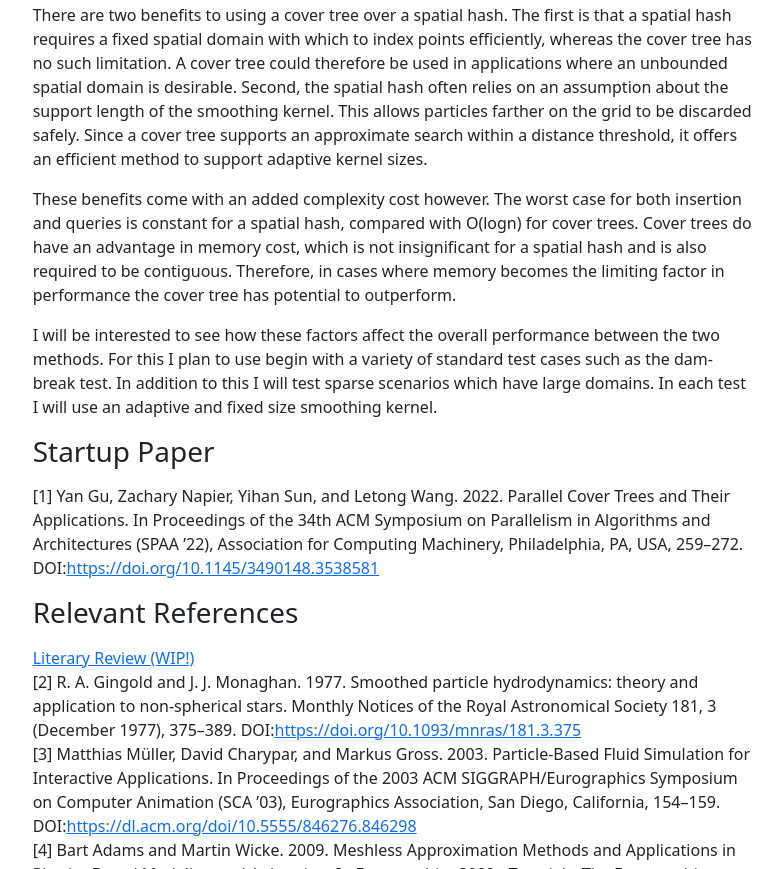
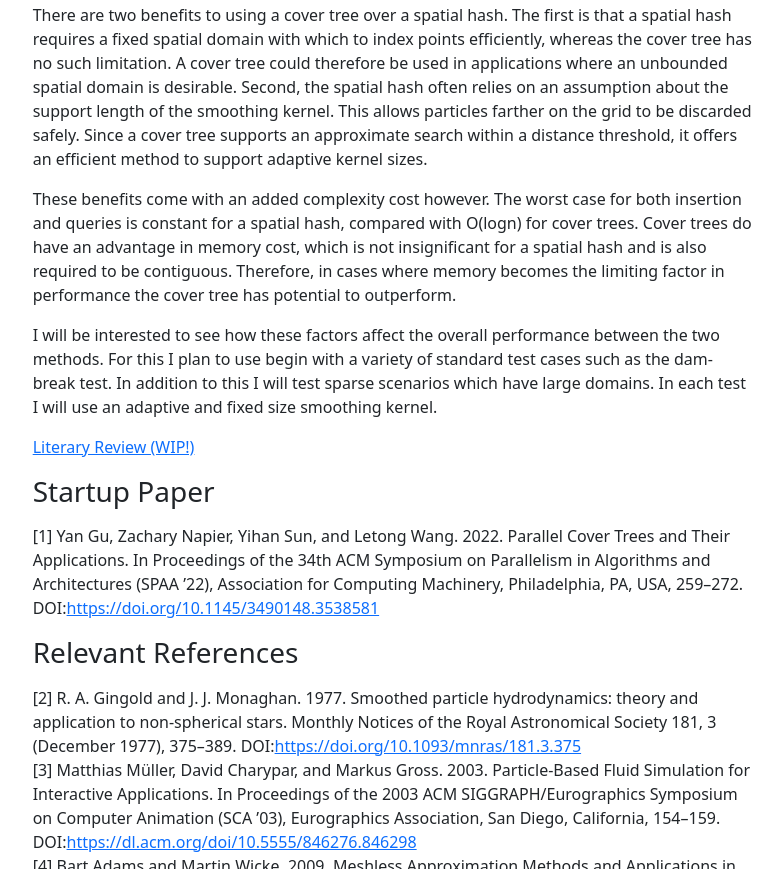
Before and after one commit to bottledspace/comp5704-parallel-algorithms, a plain HTML site: page docs/index.html in a window 1280 px wide. Shown: the part 461-1330 px from the top of the page, without its empty margins (246-1028 px from the left). Drawn offline with nearby package versions, Linux system fonts and the light colour scheme.

Commit message:
Update index.html

```diff
--- a/docs/index.html
+++ b/docs/index.html
@@ -31,12 +31,12 @@ cover tree has potential to outperform.</p>
 <p>I will be interested to see how these factors affect the overall performance between the two methods. For this I plan
 to use begin with a variety of standard test cases such as the dam-break test. In addition to this I will test sparse
 scenarios which have large domains. In each test I will use an adaptive and fixed size smoothing kernel.</p>
+<p><a href="/litreview.pdf">Literary Review (WIP!)</a></p>
 <h3 class="mt-3 mb-3">Startup Paper</h3>
 <ol class="refs">
 <li value="1">Yan Gu, Zachary Napier, Yihan Sun, and Letong Wang. 2022. Parallel Cover Trees and Their Applications. In Proceedings of the 34th ACM Symposium on Parallelism in Algorithms and Architectures (SPAA ’22), Association for Computing Machinery, Philadelphia, PA, USA, 259–272. DOI:<a href="https://doi.org/10.1145/3490148.3538581">https://doi.org/10.1145/3490148.3538581</a></li>
 </ol>
 <h3 class="mt-3 mb-3">Relevant References</h3>
-<a href="/litreview.pdf">Literary Review (WIP!)</a>
 <ol class="refs">
 <li value="2"> R. A. Gingold and J. J. Monaghan. 1977. Smoothed particle hydrodynamics: theory and application to non-spherical stars. Monthly Notices of the Royal Astronomical Society 181, 3 (December 1977), 375–389. DOI:<a href="https://doi.org/10.1093/mnras/181.3.375">https://doi.org/10.1093/mnras/181.3.375</a></li>
 <li value="3"> Matthias Müller, David Charypar, and Markus Gross. 2003. Particle-Based Fluid Simulation for Interactive Applications. In Proceedings of the 2003 ACM SIGGRAPH/Eurographics Symposium on Computer Animation (SCA ’03), Eurographics Association, San Diego, California, 154–159. DOI:<a href="https://dl.acm.org/doi/10.5555/846276.846298">https://dl.acm.org/doi/10.5555/846276.846298</a></li>
```
